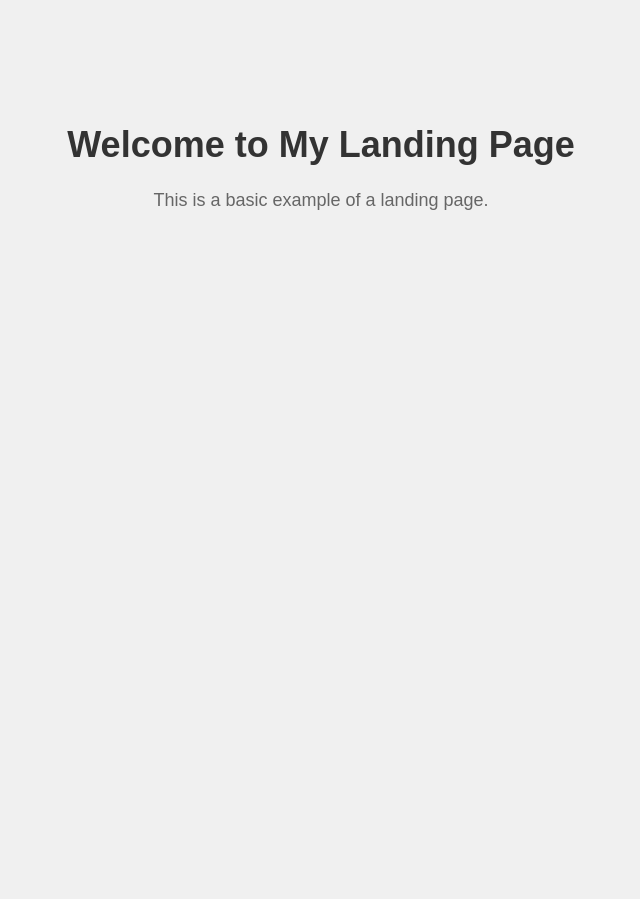
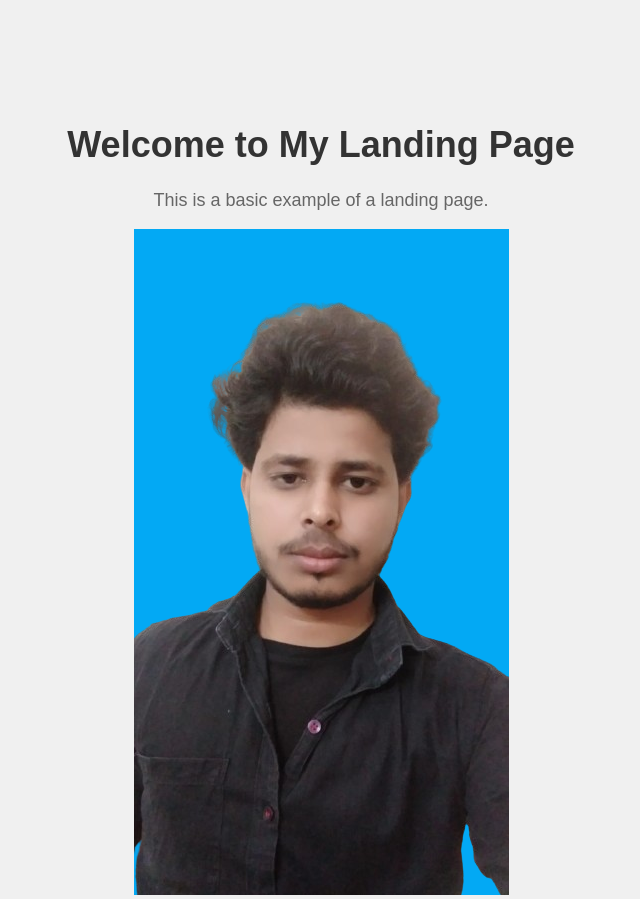
Before and after one commit to Manishyadav2005/landing-page, a plain HTML site: page index.html in a window 1280 px wide. Shown: the whole page, without its empty margins (319-959 px from the left). Before the commit the page ends 800 px from the top, so only its background shows below. Drawn offline with Linux system fonts and the light colour scheme.

Commit message:
image added

```diff
--- a/index.html
+++ b/index.html
@@ -41,6 +41,7 @@
     <div class="container">
         <h1>Welcome to My Landing Page</h1>
         <p>This is a basic example of a landing page.</p>
+        <img src="./manish.png" alt="">
     </div>
 </body>
 </html>
```
Also changed, not shown: manish.png (added).
